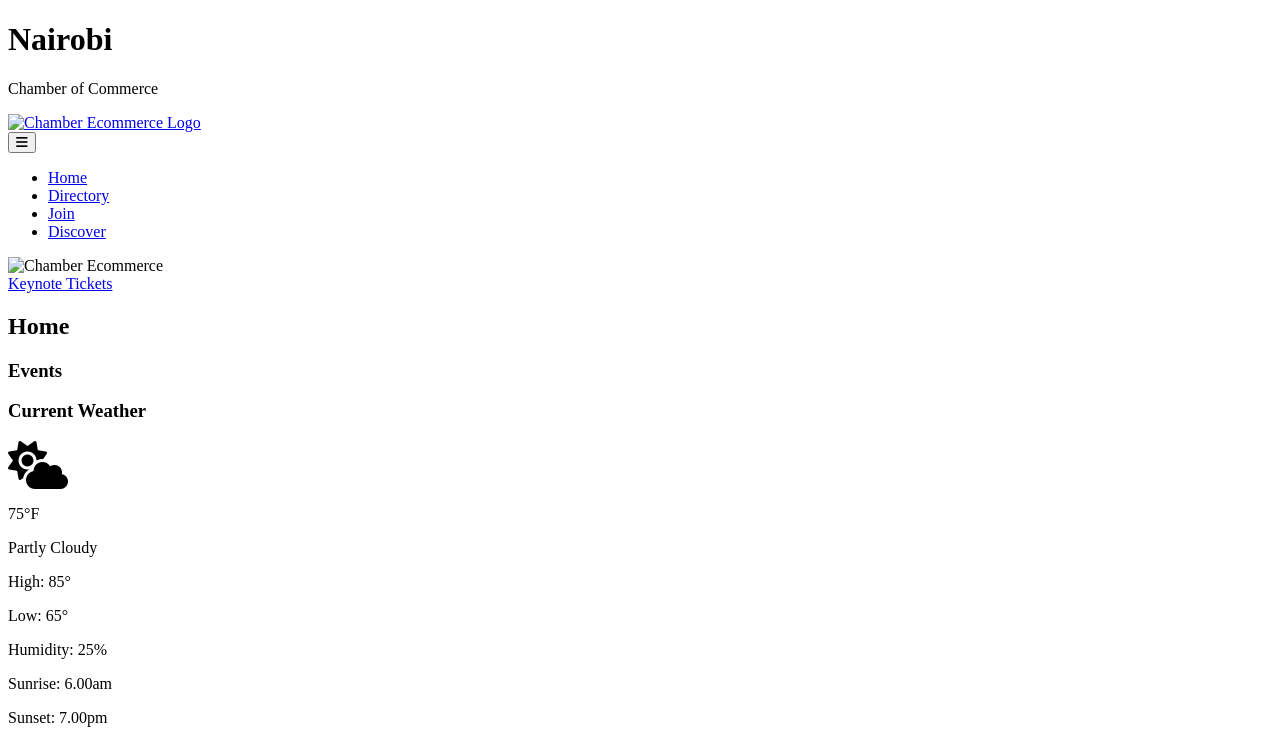
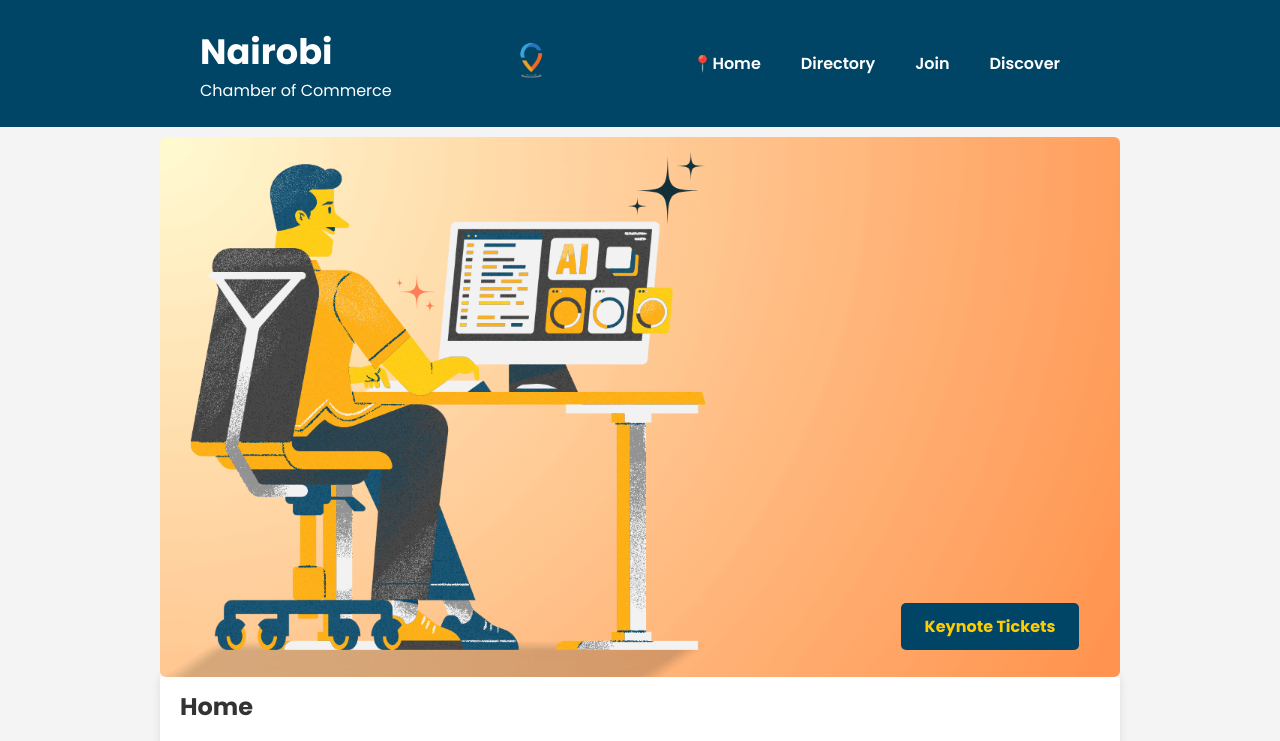
Before and after one commit to loisemusungu/wdd231, a plain HTML site: page chamber/directory.html in a window 1280 px wide. Shown: the top 741 px of the page. Drawn offline with Linux system fonts and the light colour scheme; the site is published under a folder, as on GitHub Pages, so addresses that start at the root find nothing.

Commit message:
removed slashes

```diff
--- a/chamber/directory.html
+++ b/chamber/directory.html
@@ -19,16 +19,16 @@
     <link rel="preconnect" href="https://fonts.gstatic.com" crossorigin>
     <link href="https://fonts.googleapis.com/css2?family=Poppins:wght@400;500;600;700;900&display=swap" rel="stylesheet">
 
-    <link rel="stylesheet" href="/chamber/styles/normalize.css">
-    <link rel="stylesheet" href="/chamber/styles/small.css">
-    <link rel="stylesheet" href="/chamber/styles/larger.css">
+    <link rel="stylesheet" href="styles/normalize.css">
+    <link rel="stylesheet" href="styles/small.css">
+    <link rel="stylesheet" href="styles/larger.css">
 
-    <script src="/chamber/scripts/date.js" defer></script>
-    <script src="/chamber/scripts/navigation.js" defer></script>
-    <script src="/chamber/scripts/directory.js" defer></script>
+    <script src="scripts/date.js" defer></script>
+    <script src="scripts/navigation.js" defer></script>
+    <script src="scripts/directory.js" defer></script>
     <script src="https://kit.fontawesome.com/2bf2e5cf5f.js" crossorigin="anonymous"></script>
 
-    <link rel="icon" href="/chamber/images/favicon.ico">
+    <link rel="icon" href="images/favicon.ico">
 
 </head>
 <body>
@@ -40,8 +40,8 @@
             </div>
 
             <div class="logo">
-                <a href="/chamber/directory.html">
-                    <img src="/chamber/images/directory-logo.png" alt="Chamber Ecommerce Logo">
+                <a href="directory.html">
+                    <img src="images/directory-logo.png" alt="Chamber Ecommerce Logo">
                 </a>
             </div>
             <nav>
@@ -49,7 +49,7 @@
                     <i class="fas fa-bars"></i>
                 </button>
                 <ul>
-                    <li><a href="/chamber/directory.html" class="active">Home</a></li>
+                    <li><a href="directory.html" class="active">Home</a></li>
                     <li><a href="#">Directory</a></li>
                     <li><a href="#">Join</a></li>
                     <li><a href="#">Discover</a></li>
@@ -60,7 +60,7 @@
     <main>
         <div class="hero">
             <div class="hero-image">
-                <img src="/chamber/images/hero.png" alt="Chamber Ecommerce">
+                <img src="images/hero.png" alt="Chamber Ecommerce">
             </div>
             <div class="button">
                 <a href="#">Keynote Tickets</a>
--- a/chamber/scripts/directory.js
+++ b/chamber/scripts/directory.js
@@ -2,7 +2,7 @@
 async function populateBusinessDirectory() {
   try {
     // Fetch the JSON data from the local member.json file
-    const response = await fetch("./scripts/members.json");
+    const response = await fetch("scripts/members.json");
 
     // Check if the response is ok (status code 200-299)
     if (!response.ok) {
```
